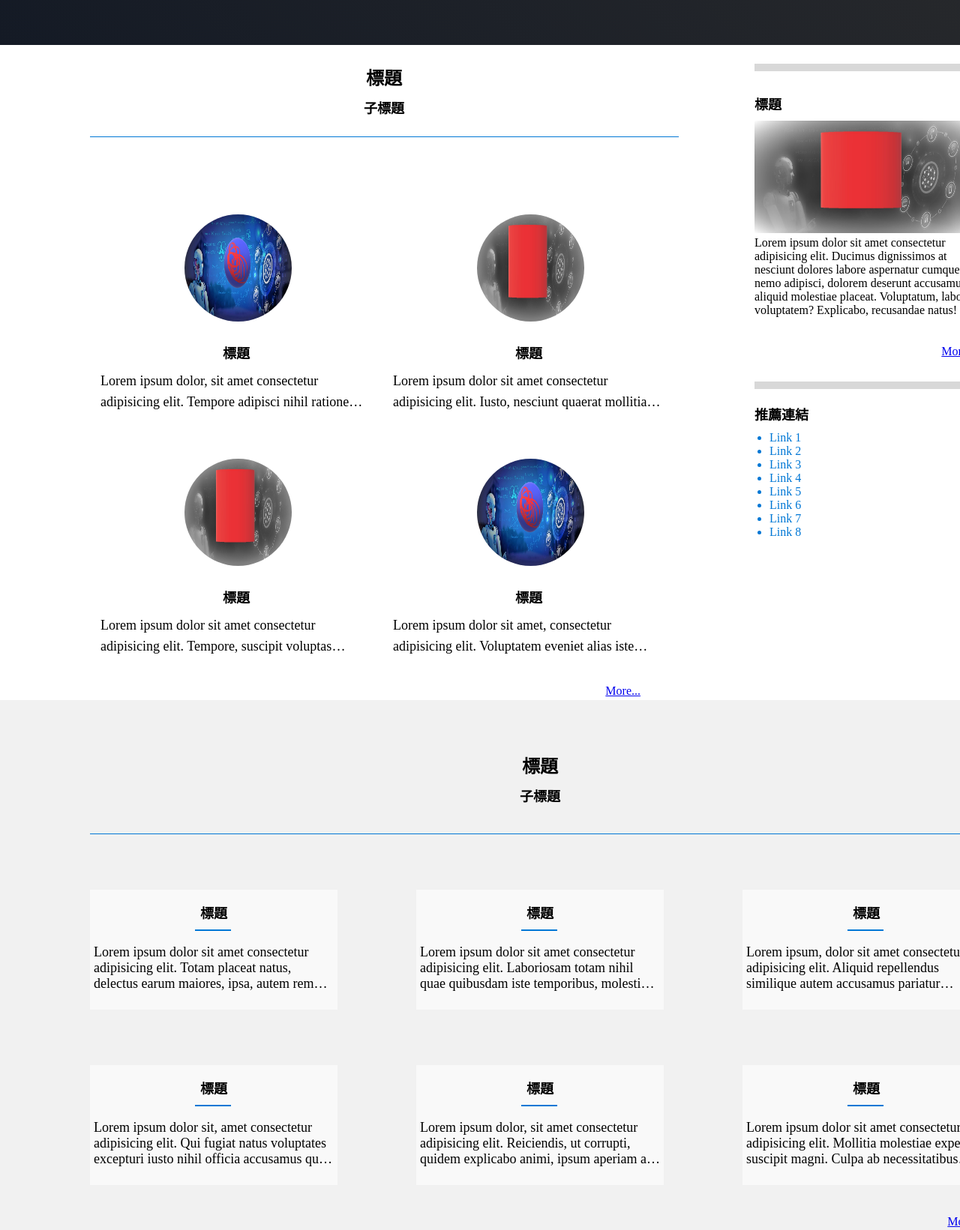
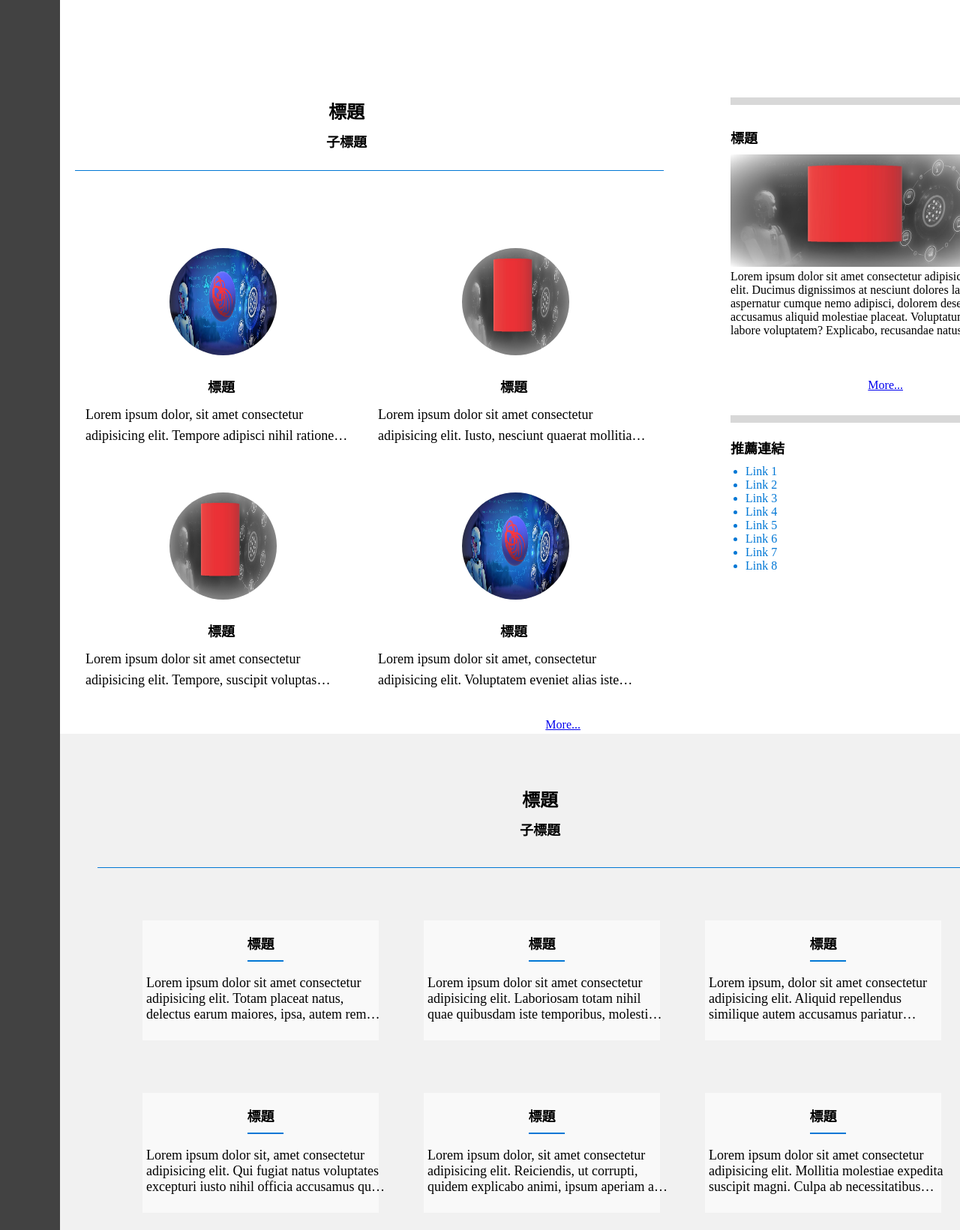
Before and after one commit to AsiaOstrich/tmu_bdrc_hp, a plain HTML site: page index.html in a window 1280 px wide. Shown: the part 580-2221 px from the top of the page at 75% size. Drawn offline with Linux system fonts and the light colour scheme.

Commit message:
8/10更新

```diff
--- a/css/homepage.css
+++ b/css/homepage.css
@@ -1,6 +1,11 @@
 * {
     margin: 0;
     padding: 0;
+}
+
+body
+{
+    background:black;
 }
 
 .wrapper {
@@ -97,17 +102,16 @@
 */
 
 .banner {
-    margin-top: 120px;
-    width: 100%;
+    /* margin-top: 120px; */
+    width: 1280px;
     height: 520px;
-    background-image: linear-gradient(45deg, #141A25 0%, #2E2E2E 100%);
+     /* background-image: linear-gradient(45deg, #141A25 0%, #2E2E2E 100%); */
     position: relative;
 }
 
 .banner>a {
     display: block;
     position: absolute;
-    left: 20px;
     opacity: 0;
     filter: alpha(opacity=0);
     /*當圖片數量增加，影片長度需更改，變為5s*圖片數量*/
@@ -117,7 +121,8 @@
 
 .banner>a>img {
     display: block;
-    left: 20px;
+    width: 1240px;
+    padding: 20px 20px 0px 20px;
 }
 
 /*動畫關鍵影格*/
@@ -180,6 +185,18 @@
     clear: both;
 }
 
+.indexBody
+{
+    margin-top: 120px;
+     /* border: 20px;*/
+    border-top: 45px;
+    border-left: 80px;
+    border-right: 80px;
+    border-color:#424242;
+    border-style: solid;
+    background:white;
+}
+
 .index {
     height: 849px;
     margin-top: 25px;
@@ -187,9 +204,10 @@
 
 .indexContent {
     float: left;
-    width: 784px;
-    padding-left: 120px;
+    width: 744px;
+    padding-left: 20px;
     height: 849px;
+    box-sizing: border-box;
 }
 
 .indexContentTitle {
@@ -217,6 +235,7 @@
 
 .indexContentBorder {
     height: 700px;
+    width: 785px;
 }
 
 .indexContentIntroduction {
@@ -269,15 +288,15 @@
 
 .indexPencil {
     float: left;
-    width: 426px;
+    width: 360px;
     height: 839px;
-    padding-left: 102px;
+    padding-left: 150px;
 }
 
 .indexPencilSplitter {
     height: 10px;
     background: #D8D8D8;
-    width: 300px;
+    width: 350px;
 }
 
 .pencilTitle {
@@ -289,13 +308,13 @@
 
 .pencilImage img {
     height: 150px;
-    width: 300px;
+    width: 350px;
 }
 
 .pencilImage p {
     display: inline-block;
     height: 120px;
-    width: 300px;
+    width: 350px;
 }
 
 .pencilImageMore {
@@ -352,22 +371,23 @@
     border-bottom-color: #0077D5;
     border-bottom-style: solid;
     border-bottom-width: 1px;
-    margin-left: 120px;
+    margin-left: 50px;
+    margin-right: 50px;
 }
 
 .indexTagBorder {
     height: 483px;
-    padding-left: 15px;
-    padding-right: 120px;
+    padding-left: 50px;
+    padding-right: 50px;
 }
 
 .tag {
     float: left;
-    width: 330px;
+    width: 315px;
     height: 160px;
     background: #F9F9F9;
-    margin-left: 105px;
-    margin-top: 74px;
+    margin-left: 60px;
+    margin-top: 70px;
 }
 
 .tagTitle {
@@ -419,7 +439,7 @@
     float: left;
     width: 659px;
     padding-top: 77px;
-    padding-left: 129px;
+    padding-left: 50px;
 }
 
 .videoInformation {
@@ -442,21 +462,21 @@
 }
 
 .information {
-    height: 255px;
-    background: #232323;
+    height: 180px;
+    background: #424242;
 }
 
 .contactus {
     float: left;
     width: 498px;
-    padding-top: 46px;
+    padding-top: 23px;
     padding-left: 222px;
 }
 
 .update {
     float: left;
     width: 720px;
-    padding-top: 46px;
+    padding-top: 23px;
 }
 
 .updateImage {
--- a/index.html
+++ b/index.html
@@ -48,6 +48,7 @@
                 </div>
             </div>
         </div>
+        <div class="indexBody">
             <div class="banner">
                 <a href="#">
                     <img src="./image/index_banner.jpg">
@@ -74,15 +75,15 @@
                             <img class="CircleImage" src="./image/11.jpg">
                             <p class="CircleImageTitle">標題</p>
                             <div class="CircleImageIntroduction">Lorem ipsum dolor, sit amet consectetur adipisicing elit. Tempore adipisci nihil ratione laboriosam
-                            autem, officiis maiores sint repellat delectus dolor doloribus ipsa consequuntur, dolorem unde,
-                            molestiae quasi repellendus. Nihil, obcaecati?</div>
+                                autem, officiis maiores sint repellat delectus dolor doloribus ipsa consequuntur, dolorem
+                                unde, molestiae quasi repellendus. Nihil, obcaecati?</div>
                         </div>
                         <div class="indexContentIntroduction">
                             <img class="CircleImage" src="./image/22.jpg">
                             <p class="CircleImageTitle">標題</p>
                             <div class="CircleImageIntroduction">Lorem ipsum dolor sit amet consectetur adipisicing elit. Iusto, nesciunt quaerat mollitia excepturi
-                            deleniti libero sed distinctio et aliquid earum ratione nulla nobis maxime accusamus magni! Alias,
-                            consectetur! Facilis, accusantium.</div>
+                                deleniti libero sed distinctio et aliquid earum ratione nulla nobis maxime accusamus magni!
+                                Alias, consectetur! Facilis, accusantium.</div>
                         </div>
                         <div class="indexContentIntroduction">
                             <img class="CircleImage" src="./image/22.jpg">
@@ -94,9 +95,9 @@
                         <div class="indexContentIntroduction">
                             <img class="CircleImage" src="./image/11.jpg">
                             <p class="CircleImageTitle">標題</p>
-                        <div class="CircleImageIntroduction">Lorem ipsum dolor sit amet, consectetur adipisicing elit. Voluptatem eveniet alias iste minima? Fuga
-                            culpa quisquam facere reiciendis incidunt, vel laborum. Tempore quidem quo quisquam, aut cupiditate
-                            magnam ipsa deserunt.</div>
+                            <div class="CircleImageIntroduction">Lorem ipsum dolor sit amet, consectetur adipisicing elit. Voluptatem eveniet alias iste minima?
+                                Fuga culpa quisquam facere reiciendis incidunt, vel laborum. Tempore quidem quo quisquam,
+                                aut cupiditate magnam ipsa deserunt.</div>
                         </div>
                     </div>
                     <div class="indexContentMore">
@@ -110,9 +111,9 @@
                     </div>
                     <div class="pencilImage">
                         <img src="./image/22.jpg">
-                    <p>Lorem ipsum dolor sit amet consectetur adipisicing elit. Ducimus dignissimos at nesciunt dolores labore
-                        aspernatur cumque nemo adipisci, dolorem deserunt accusamus aliquid molestiae placeat. Voluptatum,
-                        labore voluptatem? Explicabo, recusandae natus!</p>
+                        <p>Lorem ipsum dolor sit amet consectetur adipisicing elit. Ducimus dignissimos at nesciunt dolores
+                            labore aspernatur cumque nemo adipisci, dolorem deserunt accusamus aliquid molestiae placeat.
+                            Voluptatum, labore voluptatem? Explicabo, recusandae natus!</p>
                     </div>
                     <div class="pencilImageMore">
                         <a href="#">More...</a>
@@ -195,8 +196,8 @@
                         <div class="tagIntroduction">
                             <p>
                                 Lorem ipsum dolor sit, amet consectetur adipisicing elit. Qui fugiat natus voluptates excepturi iusto nihil officia accusamus
-                            quia ullam dolorem corporis aperiam, aspernatur numquam? Recusandae quos voluptatibus culpa consequatur
-                            iste. </p>
+                                quia ullam dolorem corporis aperiam, aspernatur numquam? Recusandae quos voluptatibus culpa
+                                consequatur iste. </p>
                         </div>
                     </div>
                     <div class="tag">
@@ -205,7 +206,8 @@
                         <div class="tagIntroduction">
                             <p>
                                 Lorem ipsum dolor, sit amet consectetur adipisicing elit. Reiciendis, ut corrupti, quidem explicabo animi, ipsum aperiam
-                            aut voluptatum illo vero ipsam modi perspiciatis! Odio culpa, eaque nam quod debitis earum. </p>
+                                aut voluptatum illo vero ipsam modi perspiciatis! Odio culpa, eaque nam quod debitis earum.
+                            </p>
                         </div>
                     </div>
                     <div class="tag">
@@ -237,6 +239,7 @@
                     </p>
                 </div>
             </div>
+        </div>
         <div class="information">
             <div class="contactus">
                 <p>
@@ -258,9 +261,6 @@
                     <p>2018/6/22</p>
                     <p>198888</p>
                 </div>
-                <div class="goBack">
-                    <img src="./image/btn_back.png" alt="">
-                </div>
             </div>
         </div>
         <div class="footer">
@@ -268,5 +268,4 @@
         </div>
     </div>
 </body>
-
 </html>
```
Lines whose indentation alone changed are shown as unchanged.
